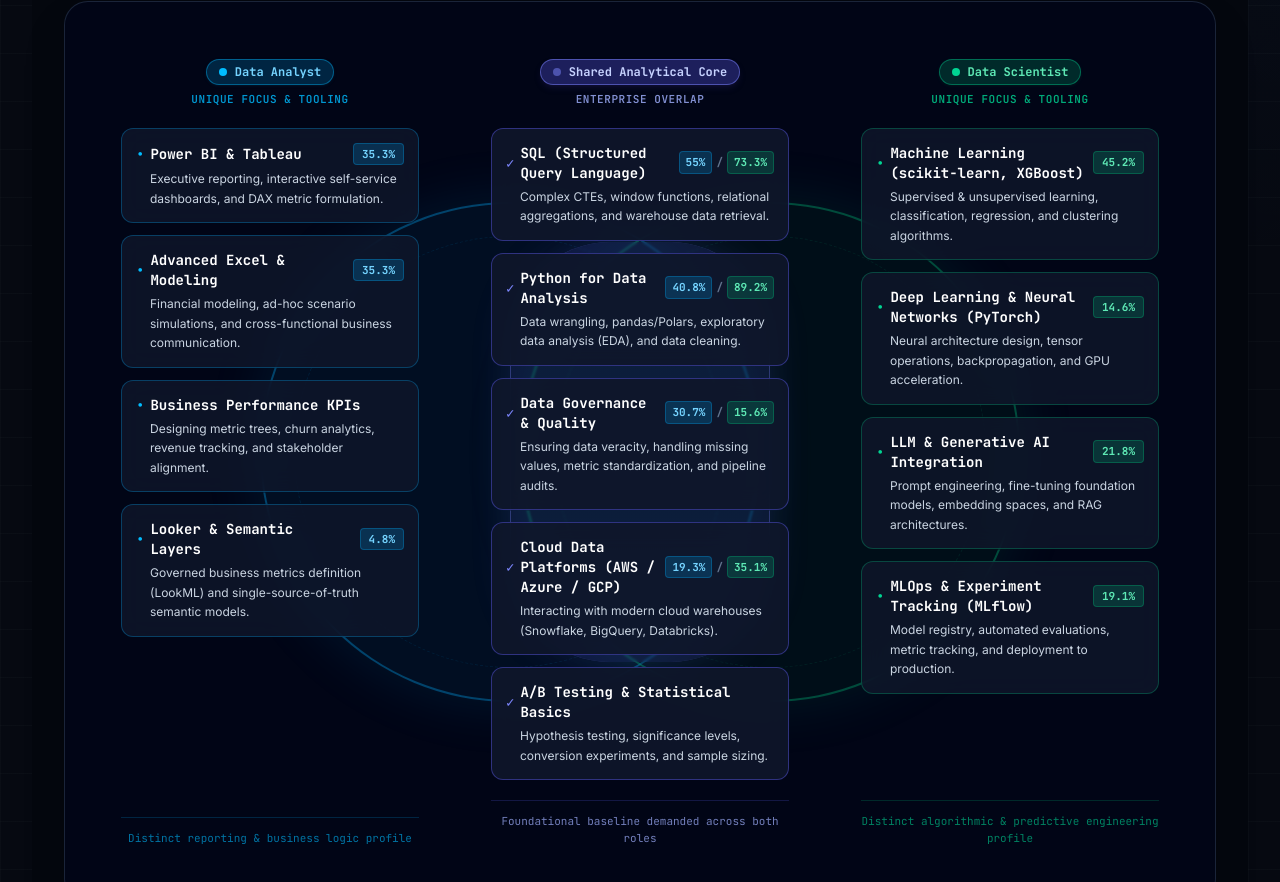
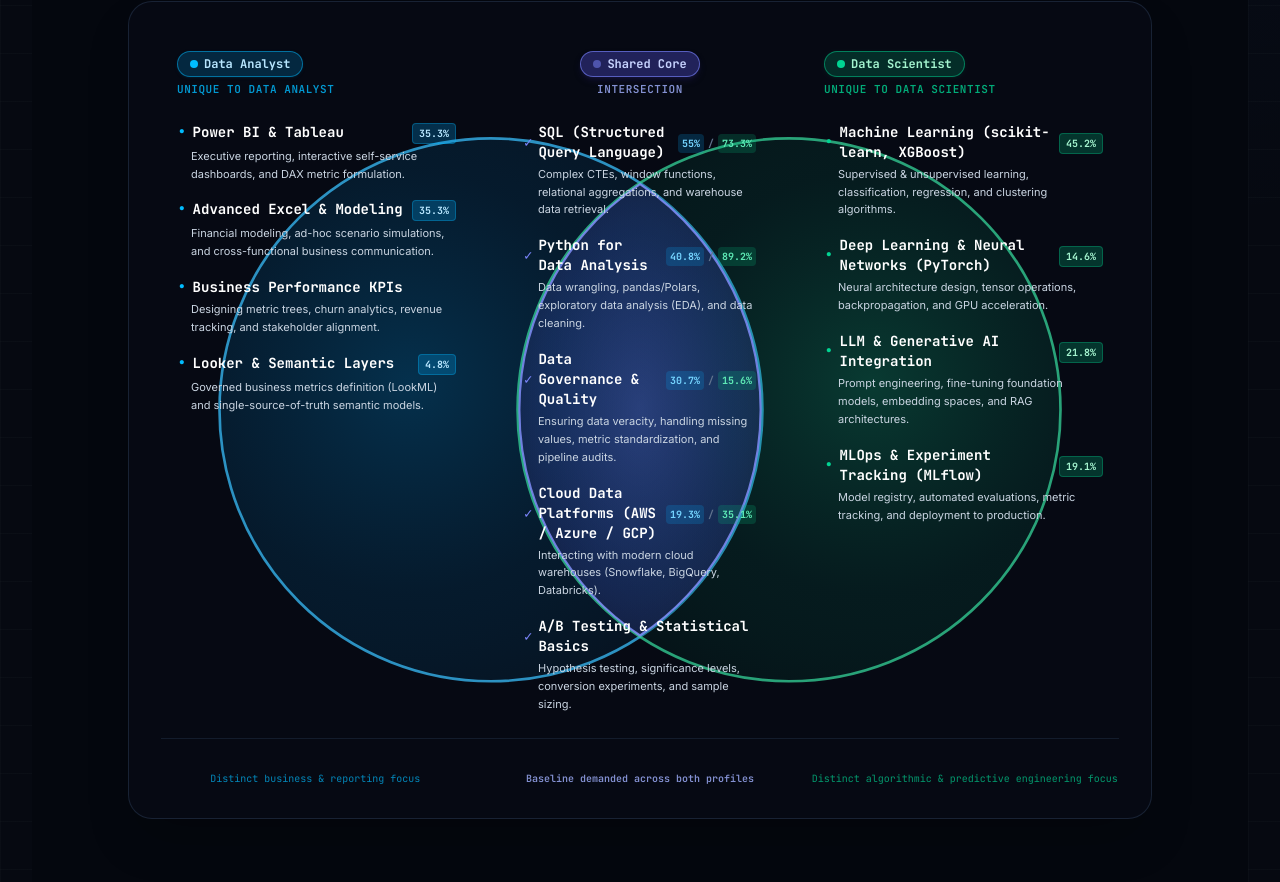
Before and after one commit to antoninkucera/vector87, an Astro site: page /compare/data-analyst-vs-data-scientist in a window 1280 px wide. Shown: the part 1291-2173 px from the top of the page. Built offline with nearby package versions, Linux system fonts and the light colour scheme; Astro itself is replaced by a stand-in of ours.

Commit message:
fix(compare): render true Venn diagram with direct bullet typography inside circles

```diff
--- a/src/components/VennDiagram.astro
+++ b/src/components/VennDiagram.astro
@@ -15,127 +15,160 @@
 
 const t = {
   en: {
-    uniqueAHeading: 'Unique Focus & Tooling',
-    sharedTitle: 'Shared Analytical Core',
-    sharedSub: 'Enterprise Overlap',
-    uniqueBHeading: 'Unique Focus & Tooling',
-    colAFootnote: 'Distinct reporting & business logic profile',
-    colSharedFootnote: 'Foundational baseline demanded across both roles',
-    colBFootnote: 'Distinct algorithmic & predictive engineering profile',
+    uniqueAHeading: `Unique to ${nameA}`,
+    sharedTitle: 'Shared Core',
+    sharedSub: 'Intersection',
+    uniqueBHeading: `Unique to ${nameB}`,
+    legendA: 'Distinct business & reporting focus',
+    legendShared: 'Baseline demanded across both profiles',
+    legendB: 'Distinct algorithmic & predictive engineering focus',
   },
   cs: {
-    uniqueAHeading: 'Specifické dovednosti a nástroje',
-    sharedTitle: 'Společný analytický průnik',
-    sharedSub: 'Podnikový přesah',
-    uniqueBHeading: 'Specifické dovednosti a nástroje',
-    colAFootnote: 'Specifický profil pro reporting a byznysové rozhodování',
-    colSharedFootnote: 'Společný technologický základ vyžadovaný u obou rolí',
-    colBFootnote: 'Specifický profil pro prediktivní modelování a algoritmy',
+    uniqueAHeading: `Specifické pro ${nameA}`,
+    sharedTitle: 'Společný základ',
+    sharedSub: 'Průnik dovedností',
+    uniqueBHeading: `Specifické pro ${nameB}`,
+    legendA: 'Specifické pro reporting a byznysová rozhodnutí',
+    legendShared: 'Společný základ vyžadovaný u obou rolí',
+    legendB: 'Specifické pro prediktivní modelování a algoritmy',
   },
 }[lang];
 ---
 
-<div class="relative w-full rounded-3xl bg-slate-950/90 border border-slate-800/90 p-5 sm:p-7 lg:p-9 shadow-2xl overflow-hidden">
+<div class="w-full max-w-5xl mx-auto my-6">
 
-  <!-- Atmospheric Desktop/Tablet Venn Diagram Background Geometry -->
-  <div class="hidden md:block absolute inset-0 pointer-events-none select-none overflow-hidden" aria-hidden="true">
-    <div class="relative w-full h-full flex items-center justify-center">
+  <!-- ==================== DESKTOP & TABLET: TRUE VENN DIAGRAM (>= md) ==================== -->
+  <div class="hidden md:block relative min-h-[580px] rounded-3xl bg-[#060913] border border-slate-800/80 p-6 lg:p-8 overflow-hidden shadow-2xl">
 
-      <!-- Circle A (Left) -->
-      <div
-        class="absolute w-[440px] h-[440px] lg:w-[500px] lg:h-[500px] rounded-full -translate-x-[26%] bg-sky-950/25 border-2 border-sky-500/35 shadow-[0_0_60px_rgba(14,165,233,0.12)]"
-      >
-        <!-- Subtle internal radar ring -->
-        <div class="absolute inset-8 rounded-full border border-sky-500/10 border-dashed"></div>
-      </div>
+    <!-- SVG Venn Geometry Background (Authentic Overlapping Circles + Exact Lens) -->
+    <div class="absolute inset-0 pointer-events-none select-none" aria-hidden="true">
+      <svg viewBox="0 0 960 580" class="w-full h-full" preserveAspectRatio="xMidYMid meet" xmlns="http://www.w3.org/2000/svg">
+        <defs>
+          <!-- Circle A Gradient (Deep Navy / Sky) -->
+          <radialGradient id="vennGradLeft" cx="35%" cy="45%" r="65%">
+            <stop offset="0%" stop-color="#0284c7" stop-opacity="0.32" />
+            <stop offset="60%" stop-color="#0369a1" stop-opacity="0.18" />
+            <stop offset="100%" stop-color="#082f49" stop-opacity="0.25" />
+          </radialGradient>
 
-      <!-- Circle B (Right) -->
-      <div
-        class="absolute w-[440px] h-[440px] lg:w-[500px] lg:h-[500px] rounded-full translate-x-[26%] bg-emerald-950/25 border-2 border-emerald-500/35 shadow-[0_0_60px_rgba(16,185,129,0.12)]"
-      >
-        <!-- Subtle internal radar ring -->
-        <div class="absolute inset-8 rounded-full border border-emerald-500/10 border-dashed"></div>
-      </div>
+          <!-- Circle B Gradient (Deep Emerald / Mint) -->
+          <radialGradient id="vennGradRight" cx="65%" cy="45%" r="65%">
+            <stop offset="0%" stop-color="#10b981" stop-opacity="0.28" />
+            <stop offset="60%" stop-color="#047857" stop-opacity="0.16" />
+            <stop offset="100%" stop-color="#022c22" stop-opacity="0.25" />
+          </radialGradient>
 
-      <!-- Center Overlap Lens (Venn Intersection Highlight) -->
-      <div
-        class="absolute w-[220px] lg:w-[260px] h-[360px] lg:h-[420px] rounded-[100px] bg-gradient-to-b from-indigo-500/15 via-indigo-500/10 to-indigo-500/15 border-x border-indigo-400/30 shadow-[0_0_40px_rgba(99,102,241,0.15)] backdrop-blur-[1px]"
-      ></div>
+          <!-- Intersection Lens Gradient (Indigo / Cyan blend) -->
+          <radialGradient id="vennGradLens" cx="50%" cy="50%" r="60%">
+            <stop offset="0%" stop-color="#6366f1" stop-opacity="0.38" />
+            <stop offset="65%" stop-color="#4f46e5" stop-opacity="0.22" />
+            <stop offset="100%" stop-color="#1e1b4b" stop-opacity="0.35" />
+          </radialGradient>
 
+          <!-- Glow Filter -->
+          <filter id="vennGlow" x="-10%" y="-10%" width="120%" height="120%">
+            <feGaussianBlur stdDeviation="12" result="blur" />
+            <feComposite in="SourceGraphic" in2="blur" operator="over" />
+          </filter>
+        </defs>
+
+        <!-- Circle A: Center (340, 290), Radius 255 -->
+        <circle
+          cx="340"
+          cy="290"
+          r="255"
+          fill="url(#vennGradLeft)"
+          stroke="#38bdf8"
+          stroke-width="2.5"
+          stroke-opacity="0.75"
+        />
+
+        <!-- Circle B: Center (620, 290), Radius 255 -->
+        <circle
+          cx="620"
+          cy="290"
+          r="255"
+          fill="url(#vennGradRight)"
+          stroke="#34d399"
+          stroke-width="2.5"
+          stroke-opacity="0.75"
+        />
+
+        <!-- Exact Intersection Lens Path (where the two circles overlap between x=365 and x=595) -->
+        <path
+          d="M 480,78 A 255,255 0 0,1 480,502 A 255,255 0 0,1 480,78 Z"
+          fill="url(#vennGradLens)"
+          stroke="#818cf8"
+          stroke-width="2"
+          stroke-opacity="0.85"
+        />
+      </svg>
     </div>
-  </div>
 
-  <!-- Content Layer: Perfectly Aligned 3-Column Grid -->
-  <div class="relative z-10 grid grid-cols-1 md:grid-cols-3 gap-6 lg:gap-8 items-stretch">
+    <!-- Content 3-Column Grid Layer (Direct typography, no rectangular cards) -->
+    <div class="relative z-10 grid grid-cols-3 gap-4 lg:gap-6 h-full items-start pt-4">
 
-    <!-- ==================== COLUMN 1: UNIQUE TO A ==================== -->
-    <div class="flex flex-col justify-between p-5 rounded-2xl bg-slate-900/40 md:bg-transparent border border-sky-500/25 md:border-none">
-      <div>
-        <!-- Column Header -->
-        <div class="text-center mb-5">
-          <div class="inline-flex items-center gap-2 px-3 py-1 rounded-full text-xs font-mono font-bold bg-sky-500/20 text-sky-300 border border-sky-400/40 shadow-sm shadow-sky-950/30">
+      <!-- ==================== ZONE 1: UNIQUE TO A (LEFT CIRCLE) ==================== -->
+      <div class="flex flex-col h-full max-w-[280px] lg:max-w-[295px] mr-auto pl-2 lg:pl-4">
+        <!-- Zone Header -->
+        <div class="mb-6 text-left">
+          <div class="inline-flex items-center gap-1.5 px-3 py-1 rounded-full text-xs font-mono font-bold bg-sky-500/20 text-sky-200 border border-sky-400/50 shadow-sm shadow-sky-950/40">
             <span class="w-2 h-2 rounded-full bg-sky-400"></span>
             <span>{nameA}</span>
           </div>
-          <div class="text-[11px] font-mono text-sky-400/80 mt-1.5 uppercase tracking-wider font-semibold">
+          <div class="text-[11px] font-mono text-sky-400/80 mt-1 uppercase tracking-wider font-semibold">
             {t.uniqueAHeading}
           </div>
         </div>
 
-        <!-- Competency Cards -->
-        <div class="space-y-3">
+        <!-- Clean Bulleted Items directly on circle background -->
+        <ul class="space-y-4">
           {uniqueA.map((item) => (
-            <div class="p-3.5 rounded-xl bg-slate-900/80 border border-sky-500/30 backdrop-blur-md transition-all hover:border-sky-400/60 hover:shadow-md hover:shadow-sky-950/30">
-              <div class="flex items-center justify-between gap-2 mb-1">
-                <span class="text-xs sm:text-sm font-bold text-white font-mono flex items-center gap-1.5">
-                  <span class="text-sky-400 font-bold">•</span>
+            <li class="group">
+              <div class="flex items-baseline justify-between gap-2">
+                <span class="text-xs lg:text-sm font-bold text-white font-mono flex items-center gap-1.5 group-hover:text-sky-300 transition-colors">
+                  <span class="text-sky-400 text-base leading-none">•</span>
                   <span>{item.name}</span>
                 </span>
                 {item.pctA !== undefined && (
-                  <span class="px-2 py-0.5 rounded text-[11px] font-mono font-bold bg-sky-500/20 text-sky-300 shrink-0 border border-sky-500/30">
+                  <span class="px-1.5 py-0.5 rounded text-[10px] font-mono font-bold bg-sky-500/25 text-sky-200 border border-sky-400/30 shrink-0">
                     {item.pctA}%
                   </span>
                 )}
               </div>
-              <p class="text-xs text-slate-300 leading-relaxed mt-1 pl-3.5">
+              <p class="text-[11px] text-slate-300 leading-relaxed mt-1 pl-3.5">
                 {item.detail[lang]}
               </p>
-            </div>
+            </li>
           ))}
-        </div>
+        </ul>
       </div>
 
-      <div class="mt-5 pt-3 border-t border-sky-500/20 text-[11px] font-mono text-sky-400/60 text-center">
-        {t.colAFootnote}
-      </div>
-    </div>
-
-    <!-- ==================== COLUMN 2: INTERSECTION (SHARED) ==================== -->
-    <div class="flex flex-col justify-between p-5 rounded-2xl bg-indigo-950/20 md:bg-transparent border border-indigo-500/35 md:border-none shadow-lg shadow-indigo-950/20 md:shadow-none">
-      <div>
-        <!-- Column Header -->
-        <div class="text-center mb-5">
-          <div class="inline-flex items-center gap-2 px-3 py-1 rounded-full text-xs font-mono font-bold bg-indigo-500/30 text-indigo-200 border border-indigo-400/50 shadow-md shadow-indigo-950/40">
+      <!-- ==================== ZONE 2: INTERSECTION (CENTER LENS) ==================== -->
+      <div class="flex flex-col h-full max-w-[220px] lg:max-w-[240px] mx-auto text-center px-1">
+        <!-- Zone Header -->
+        <div class="mb-6">
+          <div class="inline-flex items-center gap-1.5 px-3 py-1 rounded-full text-xs font-mono font-bold bg-indigo-500/30 text-indigo-200 border border-indigo-400/60 shadow-md shadow-indigo-950/50">
             <span class="w-2 h-2 rounded-full bg-indigo-400 animate-pulse"></span>
             <span>{t.sharedTitle}</span>
           </div>
-          <div class="text-[11px] font-mono text-indigo-300/80 mt-1.5 uppercase tracking-wider font-semibold">
+          <div class="text-[11px] font-mono text-indigo-300/80 mt-1 uppercase tracking-wider font-semibold">
             {t.sharedSub}
           </div>
         </div>
 
-        <!-- Competency Cards -->
-        <div class="space-y-3">
+        <!-- Clean Bulleted Items inside intersection lens -->
+        <ul class="space-y-4 text-left">
           {shared.map((item) => (
-            <div class="p-3.5 rounded-xl bg-slate-900/90 border border-indigo-500/40 backdrop-blur-md transition-all hover:border-indigo-400/70 hover:shadow-md hover:shadow-indigo-950/40">
-              <div class="flex items-center justify-between gap-2 mb-1">
-                <span class="text-xs sm:text-sm font-bold text-white font-mono flex items-center gap-1.5">
-                  <span class="text-indigo-400 font-bold">✓</span>
+            <li class="group">
+              <div class="flex items-baseline justify-between gap-1.5">
+                <span class="text-xs lg:text-sm font-bold text-white font-mono flex items-center gap-1.5 group-hover:text-indigo-200 transition-colors">
+                  <span class="text-indigo-400 text-sm leading-none">✓</span>
                   <span>{item.name}</span>
                 </span>
-                <div class="flex items-center gap-1 shrink-0 font-mono text-[10px] sm:text-[11px]">
+                <div class="flex items-center gap-1 shrink-0 font-mono text-[10px]">
                   {item.pctA !== undefined && (
-                    <span class="px-1.5 py-0.5 rounded font-bold bg-sky-500/20 text-sky-300 border border-sky-500/30" title={`${nameA}: ${item.pctA}%`}>
+                    <span class="px-1 py-0.5 rounded font-bold bg-sky-500/20 text-sky-300" title={`${nameA}: ${item.pctA}%`}>
                       {item.pctA}%
                     </span>
                   )}
@@ -143,66 +176,161 @@
                     <span class="text-slate-500 font-bold">/</span>
                   )}
                   {item.pctB !== undefined && (
-                    <span class="px-1.5 py-0.5 rounded font-bold bg-emerald-500/20 text-emerald-300 border border-emerald-500/30" title={`${nameB}: ${item.pctB}%`}>
+                    <span class="px-1 py-0.5 rounded font-bold bg-emerald-500/20 text-emerald-300" title={`${nameB}: ${item.pctB}%`}>
                       {item.pctB}%
                     </span>
                   )}
                 </div>
               </div>
-              <p class="text-xs text-slate-300 leading-relaxed mt-1 pl-3.5">
+              <p class="text-[11px] text-slate-300 leading-relaxed mt-1 pl-3.5">
                 {item.detail[lang]}
               </p>
-            </div>
+            </li>
           ))}
-        </div>
+        </ul>
       </div>
 
-      <div class="mt-5 pt-3 border-t border-indigo-500/20 text-[11px] font-mono text-indigo-300/70 text-center">
-        {t.colSharedFootnote}
-      </div>
-    </div>
-
-    <!-- ==================== COLUMN 3: UNIQUE TO B ==================== -->
-    <div class="flex flex-col justify-between p-5 rounded-2xl bg-slate-900/40 md:bg-transparent border border-emerald-500/25 md:border-none">
-      <div>
-        <!-- Column Header -->
-        <div class="text-center mb-5">
-          <div class="inline-flex items-center gap-2 px-3 py-1 rounded-full text-xs font-mono font-bold bg-emerald-500/20 text-emerald-300 border border-emerald-400/40 shadow-sm shadow-emerald-950/30">
+      <!-- ==================== ZONE 3: UNIQUE TO B (RIGHT CIRCLE) ==================== -->
+      <div class="flex flex-col h-full max-w-[280px] lg:max-w-[295px] ml-auto pr-2 lg:pr-4 text-left">
+        <!-- Zone Header -->
+        <div class="mb-6 text-left">
+          <div class="inline-flex items-center gap-1.5 px-3 py-1 rounded-full text-xs font-mono font-bold bg-emerald-500/20 text-emerald-200 border border-emerald-400/50 shadow-sm shadow-emerald-950/40">
             <span class="w-2 h-2 rounded-full bg-emerald-400"></span>
             <span>{nameB}</span>
           </div>
-          <div class="text-[11px] font-mono text-emerald-400/80 mt-1.5 uppercase tracking-wider font-semibold">
+          <div class="text-[11px] font-mono text-emerald-400/80 mt-1 uppercase tracking-wider font-semibold">
             {t.uniqueBHeading}
           </div>
         </div>
 
-        <!-- Competency Cards -->
-        <div class="space-y-3">
+        <!-- Clean Bulleted Items directly on circle background -->
+        <ul class="space-y-4">
           {uniqueB.map((item) => (
-            <div class="p-3.5 rounded-xl bg-slate-900/80 border border-emerald-500/30 backdrop-blur-md transition-all hover:border-emerald-400/60 hover:shadow-md hover:shadow-emerald-950/30">
-              <div class="flex items-center justify-between gap-2 mb-1">
-                <span class="text-xs sm:text-sm font-bold text-white font-mono flex items-center gap-1.5">
-                  <span class="text-emerald-400 font-bold">•</span>
+            <li class="group">
+              <div class="flex items-baseline justify-between gap-2">
+                <span class="text-xs lg:text-sm font-bold text-white font-mono flex items-center gap-1.5 group-hover:text-emerald-300 transition-colors">
+                  <span class="text-emerald-400 text-base leading-none">•</span>
                   <span>{item.name}</span>
                 </span>
                 {item.pctB !== undefined && (
-                  <span class="px-2 py-0.5 rounded text-[11px] font-mono font-bold bg-emerald-500/20 text-emerald-300 shrink-0 border border-emerald-500/30">
+                  <span class="px-1.5 py-0.5 rounded text-[10px] font-mono font-bold bg-emerald-500/25 text-emerald-200 border border-emerald-400/30 shrink-0">
                     {item.pctB}%
                   </span>
                 )}
               </div>
-              <p class="text-xs text-slate-300 leading-relaxed mt-1 pl-3.5">
+              <p class="text-[11px] text-slate-300 leading-relaxed mt-1 pl-3.5">
                 {item.detail[lang]}
               </p>
-            </div>
+            </li>
           ))}
-        </div>
+        </ul>
       </div>
 
-      <div class="mt-5 pt-3 border-t border-emerald-500/20 text-[11px] font-mono text-emerald-400/60 text-center">
-        {t.colBFootnote}
-      </div>
     </div>
 
+    <!-- Footnotes / Legend Bar at Bottom -->
+    <div class="relative z-10 grid grid-cols-3 gap-4 pt-8 mt-6 border-t border-slate-800/60 text-[10px] font-mono text-center">
+      <div class="text-sky-400/70">{t.legendA}</div>
+      <div class="text-indigo-300/80 font-semibold">{t.legendShared}</div>
+      <div class="text-emerald-400/70">{t.legendB}</div>
+    </div>
   </div>
+
+  <!-- ==================== MOBILE RESPONSIVE STACK (< md) ==================== -->
+  <div class="md:hidden space-y-4">
+    <!-- Mobile Role A -->
+    <div class="p-5 rounded-2xl bg-sky-950/30 border border-sky-500/40">
+      <div class="flex items-center justify-between gap-2 mb-3">
+        <span class="text-xs font-mono font-bold text-sky-300 uppercase tracking-wider flex items-center gap-2">
+          <span class="w-2 h-2 rounded-full bg-sky-400"></span>
+          <span>{nameA}</span>
+        </span>
+        <span class="text-[10px] font-mono text-sky-400/70">{t.uniqueAHeading}</span>
+      </div>
+      <ul class="space-y-3">
+        {uniqueA.map((item) => (
+          <li>
+            <div class="flex items-center justify-between gap-2">
+              <span class="text-xs font-bold text-white font-mono">• {item.name}</span>
+              {item.pctA !== undefined && (
+                <span class="px-1.5 py-0.5 rounded text-[10px] font-mono font-bold bg-sky-500/20 text-sky-300">
+                  {item.pctA}%
+                </span>
+              )}
+            </div>
+            <p class="text-[11px] text-slate-300 leading-relaxed mt-0.5 pl-3">
+              {item.detail[lang]}
+            </p>
+          </li>
+        ))}
+      </ul>
+    </div>
+
+    <!-- Mobile Intersection (Shared) -->
+    <div class="p-5 rounded-2xl bg-indigo-950/40 border border-indigo-500/50 shadow-lg shadow-indigo-950/30">
+      <div class="flex items-center justify-between gap-2 mb-3">
+        <span class="text-xs font-mono font-bold text-indigo-200 uppercase tracking-wider flex items-center gap-2">
+          <span class="w-2 h-2 rounded-full bg-indigo-400 animate-pulse"></span>
+          <span>{t.sharedTitle}</span>
+        </span>
+        <span class="text-[10px] font-mono text-indigo-300/70">{t.sharedSub}</span>
+      </div>
+      <ul class="space-y-3">
+        {shared.map((item) => (
+          <li>
+            <div class="flex items-center justify-between gap-2">
+              <span class="text-xs font-bold text-white font-mono">✓ {item.name}</span>
+              <div class="flex items-center gap-1 font-mono text-[10px]">
+                {item.pctA !== undefined && (
+                  <span class="px-1 py-0.5 rounded font-bold bg-sky-500/20 text-sky-300">
+                    {item.pctA}%
+                  </span>
+                )}
+                {item.pctA !== undefined && item.pctB !== undefined && (
+                  <span class="text-slate-500">/</span>
+                )}
+                {item.pctB !== undefined && (
+                  <span class="px-1 py-0.5 rounded font-bold bg-emerald-500/20 text-emerald-300">
+                    {item.pctB}%
+                  </span>
+                )}
+              </div>
+            </div>
+            <p class="text-[11px] text-slate-300 leading-relaxed mt-0.5 pl-3">
+              {item.detail[lang]}
+            </p>
+          </li>
+        ))}
+      </ul>
+    </div>
+
+    <!-- Mobile Role B -->
+    <div class="p-5 rounded-2xl bg-emerald-950/30 border border-emerald-500/40">
+      <div class="flex items-center justify-between gap-2 mb-3">
+        <span class="text-xs font-mono font-bold text-emerald-300 uppercase tracking-wider flex items-center gap-2">
+          <span class="w-2 h-2 rounded-full bg-emerald-400"></span>
+          <span>{nameB}</span>
+        </span>
+        <span class="text-[10px] font-mono text-emerald-400/70">{t.uniqueBHeading}</span>
+      </div>
+      <ul class="space-y-3">
+        {uniqueB.map((item) => (
+          <li>
+            <div class="flex items-center justify-between gap-2">
+              <span class="text-xs font-bold text-white font-mono">• {item.name}</span>
+              {item.pctB !== undefined && (
+                <span class="px-1.5 py-0.5 rounded text-[10px] font-mono font-bold bg-emerald-500/20 text-emerald-300">
+                  {item.pctB}%
+                </span>
+              )}
+            </div>
+            <p class="text-[11px] text-slate-300 leading-relaxed mt-0.5 pl-3">
+              {item.detail[lang]}
+            </p>
+          </li>
+        ))}
+      </ul>
+    </div>
+  </div>
+
 </div>
```
